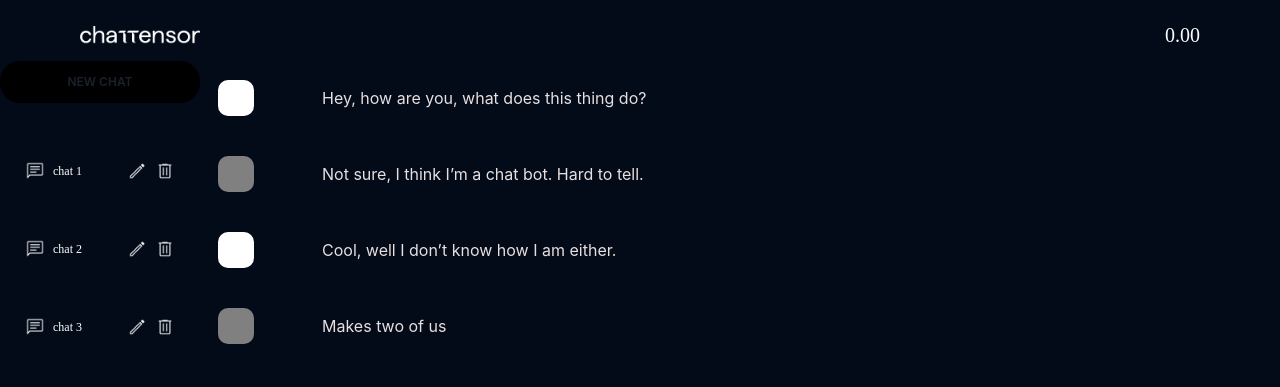
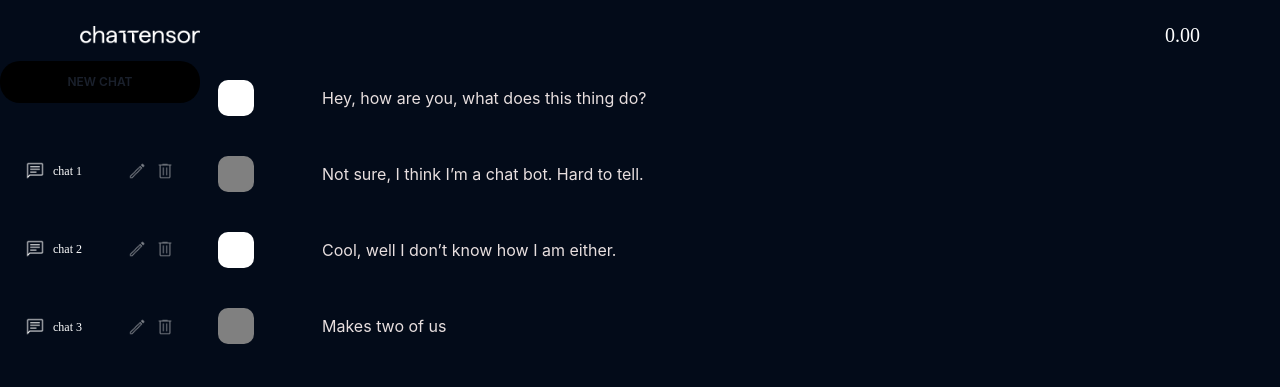
Before and after one commit to eloenwa/chattensorwebapp, a Next.js app: page /chatpage in a window 1280 px wide. Both pictures are taken after a click on the button "NEW CHAT". Shown: the top 387 px of the page. Built offline with nearby package versions, Linux system fonts and the light colour scheme.

Commit message:
added hover effect as signifier

```diff
--- a/app/chatpage/components/ChatHistoryComponent.tsx
+++ b/app/chatpage/components/ChatHistoryComponent.tsx
@@ -20,8 +20,8 @@ function ChatHistoryComponent(props: ChatName) {
                     <Text className='text-6xl' fontSize={'12px'} fontFamily={'Haffer-Regular'} mr={'37px !important'}>{props.chatname}</Text>
                 </HStack>
                 <HStack>
-                    <Image src='/editicon.png' alt='stuff' h={'20px'} />
-                    <Image src='/delete.png' alt='stuff' h={'20px'} />
+                    <Image src='/editicon.png' alt='stuff' h={'20px'} opacity={0.5} _hover={{ opacity: 1 }} />
+                    <Image src='/delete.png' alt='stuff' h={'20px'} opacity={0.5} _hover={{ opacity: 1 }} />
                 </HStack>
             </HStack>
         </Box>
```
